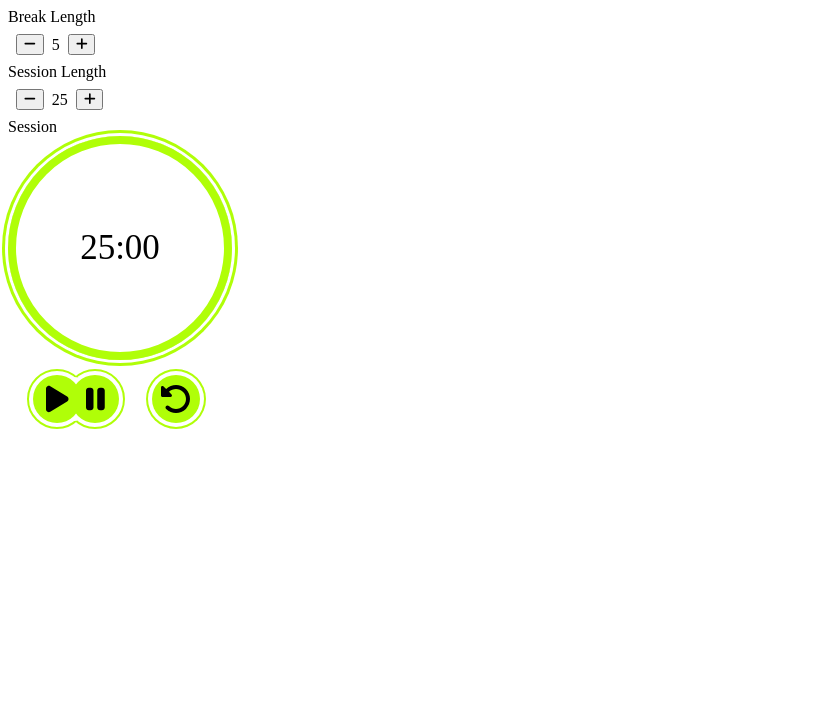
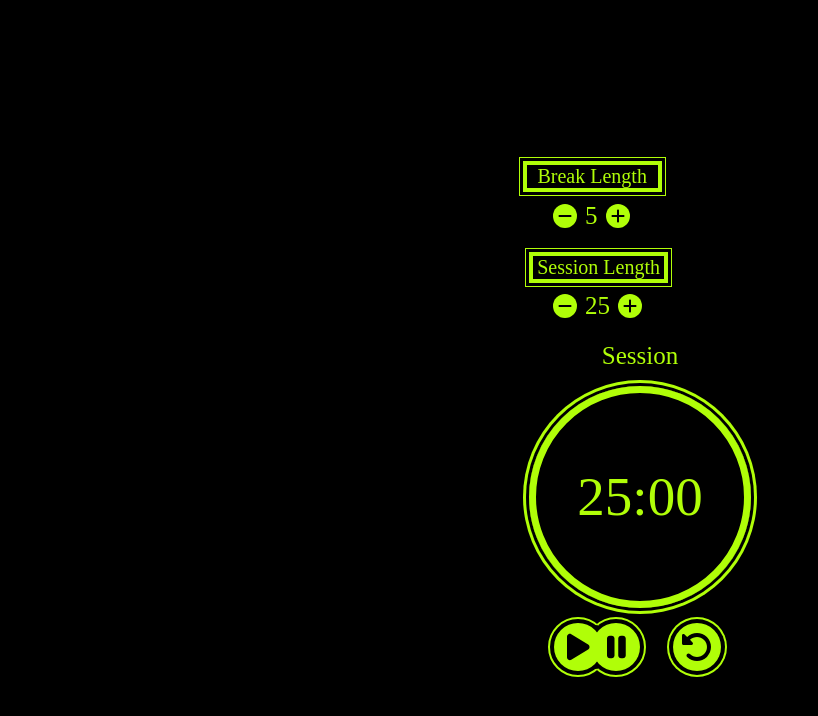
Before and after one commit to Alextm90/pomodoro-timer, a React (Create React App) app: page / in a window 1280 px wide. Shown: the top 716 px of the page, without its empty margins (0-818 px from the left). Built offline with nearby package versions, Linux system fonts and the light colour scheme.

Commit message:
worked on design

```diff
--- a/src/App.css
+++ b/src/App.css
@@ -5,11 +5,22 @@
 body {
   display: flex;
   height: 100vh;
-
+  display: flex;
+  justify-content: center;
+  align-items: center;
+  background-color: black;
 }
 
-/* controls */
-button {
+/* timer controls */
+
+.timer_controls {
+  border-radius: 50%;
+  width: 1.5rem;
+  height: 1.5rem;
+  display: flex;
+  justify-content: center;
+  align-items: center;
+  background-color:var(--clock-color);
   margin: .5rem;
 }
 
@@ -20,35 +31,74 @@ button {
 #break-length {
   display: flex;
   align-items: center;
+  color: var(--clock-color);
+  font-size: 25px;
 }
 
 #break-container {
   display: block;
+  margin: 1rem;
+}
+
+#break-label {
+  font-size: 20px;
+  color: var(--clock-color);
+  border: .25rem solid var(--clock-color);
+  box-shadow: 0px 0px 0px 3px black, 0px 0px 0px 4px var(--clock-color);
+  width: 8.2rem;
+  text-align: center;
+  position: relative;
+  right: 1.6rem;
+  margin: .2rem;
 }
 
 #session-container {
   display: block;
+  margin: 1rem;
 }
 
 #session-length {
   display: flex;
   align-items: center;
+  color: var(--clock-color);
+  font-size: 25px;
+ }
+
+ #session-label {
+   font-size: 20px;
+   color: var(--clock-color);
+   border: .25rem solid var(--clock-color);
+   box-shadow: 0px 0px 0px 3px black, 0px 0px 0px 4px var(--clock-color);
+   width: 8.2rem;
+   text-align: center;
+   position: relative;
+   right: 1.2rem;
+   margin: .2rem;
  }
 
 .controls:hover {
   cursor: pointer;
 }
 
+/* timer */
 #time-left {
-  border: .55rem solid var(--clock-color);
+  border: .45rem solid var(--clock-color);
   border-radius: 50%;
   width: 13rem;
   height: 13rem;
   display: flex;
   justify-content: center;
   align-items: center;
-  box-shadow: 0px 0px 0px 3px white, 0px 0px 0px 6px var(--clock-color);
-  font-size: 35px;
+  box-shadow: 0px 0px 0px 3px black, 0px 0px 0px 6px var(--clock-color);
+  font-size: 55px;
+  color: var(--clock-color);
+}
+
+#timer-label {
+  color: var(--clock-color);
+  font-size: 25px;
+  margin-bottom:1rem;
+  text-align: center;
 }
 
  #play {
@@ -87,7 +137,7 @@ button {
   align-items: center;
   margin-top: -14.2rem;
   margin-left: 9rem;
-  box-shadow: 0px 0px 0px 4px white, 0px 0px 0px 6px var(--clock-color);
+  box-shadow: 0px 0px 0px 4px black, 0px 0px 0px 6px var(--clock-color);
  }
 
  #start_stop {
@@ -105,7 +155,7 @@ button {
   position: relative;
   left: 19px;
   bottom: 69px;
-  background-color: white;
+  background-color: black;
 }
 
 #background-two {
@@ -117,7 +167,7 @@ button {
   position: relative;
   left: 57px;
   bottom: 129px;
-  background-color: white;
+  background-color: black;
 
 }
 
@@ -129,5 +179,5 @@ button {
   position: relative;
   bottom: 181px;
   left: 42px;
-  background-color: white;
+  background-color: black;
 }
--- a/src/App.js
+++ b/src/App.js
@@ -24,11 +24,11 @@ function App() {
 const decrementBreak = () => {
 if (isActive === false) {
     if (breakLength > 1) {
-    setBreakLength(prevState => prevState - 1)
+     setBreakLength(prevState => prevState - 1)
     }
     if (breakLength > 10 && minutesBreak != 10) {
       console.log("10")
-    setMinutesBreak(prevState => prevState - 1)
+      setMinutesBreak(prevState => prevState - 1)
     }
     if (minutesBreak <= 10 && breakLength > 1) {
       console.log("9")
@@ -60,12 +60,11 @@ if (isActive === false) {
 const decrementSession = () => {
 if (isActive === false) {
     if (sessionLength > 1) {
-    setSessionLength(prevState => prevState - 1)
+      setSessionLength(prevState => prevState - 1)
     }
-
     if (sessionLength > 10 && minutes != 10) {
       console.log("10")
-    setMinutes(prevState => prevState - 1)
+      setMinutes(prevState => prevState - 1)
     }
     if (minutes <= 10 && sessionLength > 1) {
       console.log("9")
@@ -98,17 +97,17 @@ if (isActive === false) {
         <div id='break-container'>
           <div id="break-label">Break Length</div>
           <div className='control-container'>
-            <button id="break-decrement" onClick={decrementBreak}><FontAwesomeIcon icon={faMinus}/></button>
+            <div id="break-decrement" className='timer_controls' onClick={decrementBreak}><FontAwesomeIcon icon={faMinus}/></div>
             <div id='break-length'>{breakLength}</div>
-            <button id='break-increment' onClick={incrementBreak}><FontAwesomeIcon icon={faPlus}/></button>
+            <div id='break-increment' className='timer_controls' onClick={incrementBreak}><FontAwesomeIcon icon={faPlus}/></div>
           </div>
         </div>
         <div id='session-container'>
           <div id="session-label">Session Length</div>
           <div className='control-container'>
-            <button id="session-decrement" onClick={decrementSession}><FontAwesomeIcon icon={faMinus}/></button>
+            <div id="session-decrement" className='timer_controls' onClick={decrementSession}><FontAwesomeIcon icon={faMinus}/></div>
             <div id='session-length'>{sessionLength}</div>
-            <button id='session-increment' onClick={incrementSession}><FontAwesomeIcon icon={faPlus}/></button>
+            <div id='session-increment' className='timer_controls' onClick={incrementSession}><FontAwesomeIcon icon={faPlus}/></div>
           </div>
         </div>
       <Clock sessionLength={sessionLength} setSessionLength={setSessionLength} seconds={seconds} setSeconds={setSeconds} minutes={minutes} setMinutes={setMinutes} isActive={isActive} setIsActive={setIsActive} breakLength={breakLength} setBreakLength={setBreakLength} secondsBreak={secondsBreak} setSecondsBreak={setSecondsBreak} minutesBreak={minutesBreak} setMinutesBreak={setMinutesBreak} breakActive={breakActive} setBreakActive={setBreakActive}/>
```
